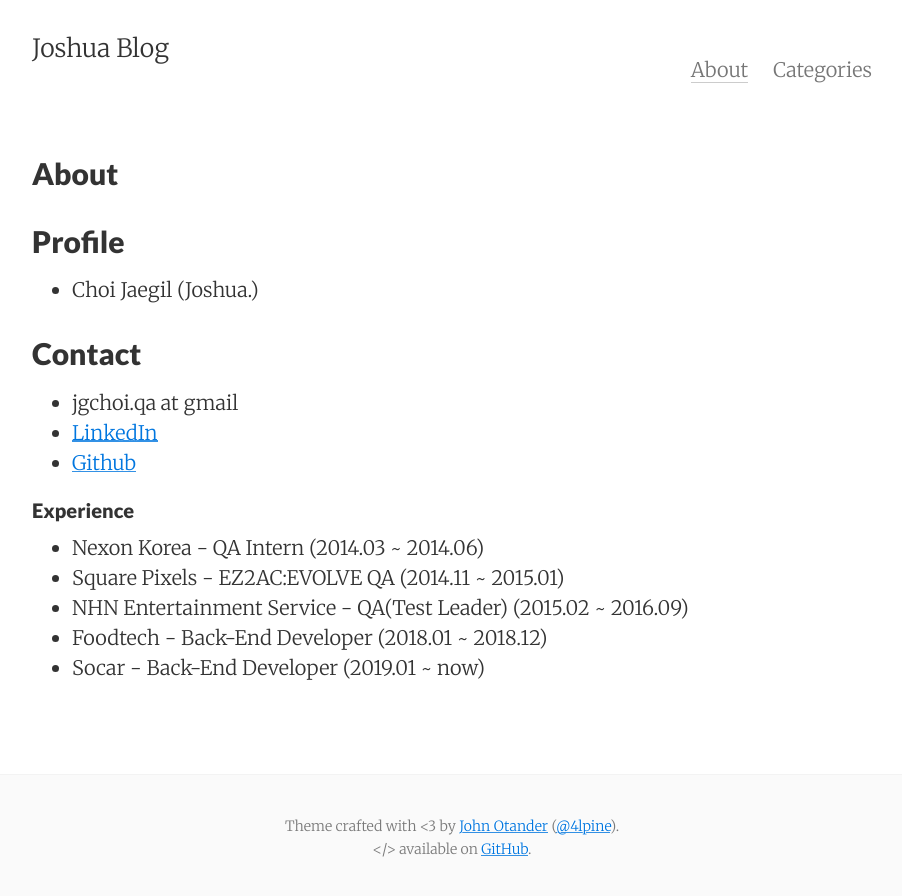
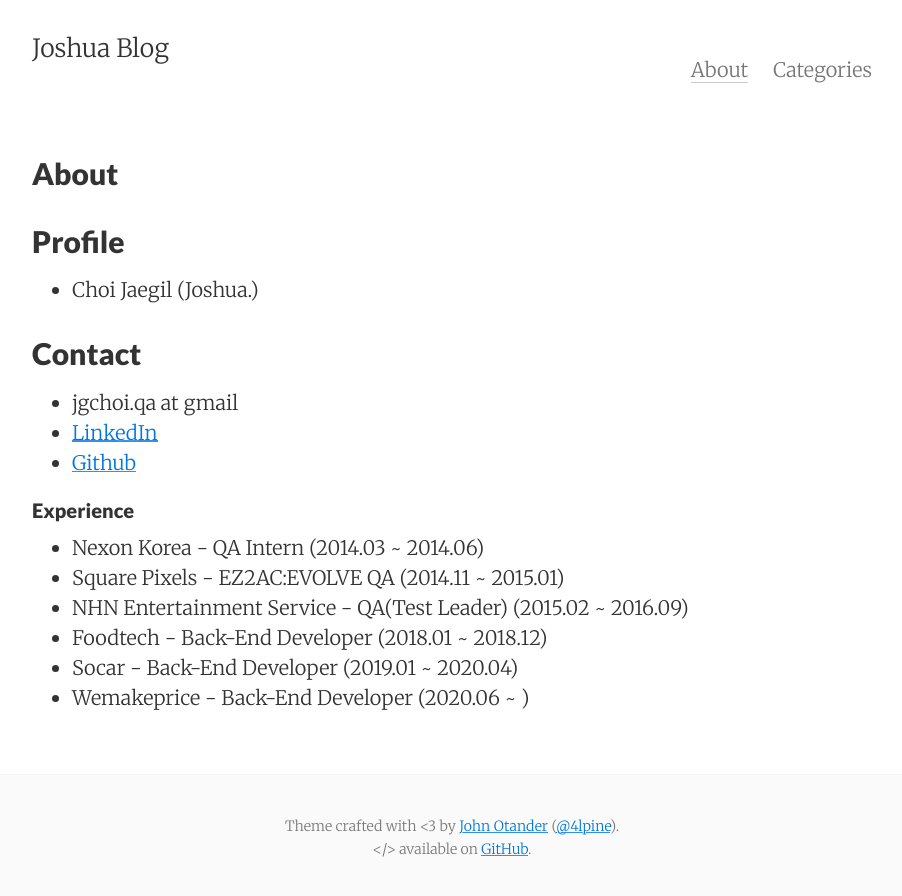
Before and after one commit to joshua-qa/joshua-qa.github.io, a Jekyll site: the page built from about.md, in a window 1280 px wide. Shown: the top 896 px of the page, without its empty margins (188-1090 px from the left). Built offline with Jekyll 4.4.1, drawn with Linux system fonts in a browser that asks for light colours.

Commit message:
modify about.md

```diff
--- a/about.md
+++ b/about.md
@@ -20,4 +20,5 @@ tags: about
 *   Square Pixels - EZ2AC:EVOLVE QA (2014.11 ~ 2015.01)
 *   NHN Entertainment Service - QA(Test Leader) (2015.02 ~ 2016.09)
 *   Foodtech - Back-End Developer (2018.01 ~ 2018.12)
-*   Socar - Back-End Developer (2019.01 ~ now)
+*   Socar - Back-End Developer (2019.01 ~ 2020.04)
+*   Wemakeprice - Back-End Developer (2020.06 ~ )
```
